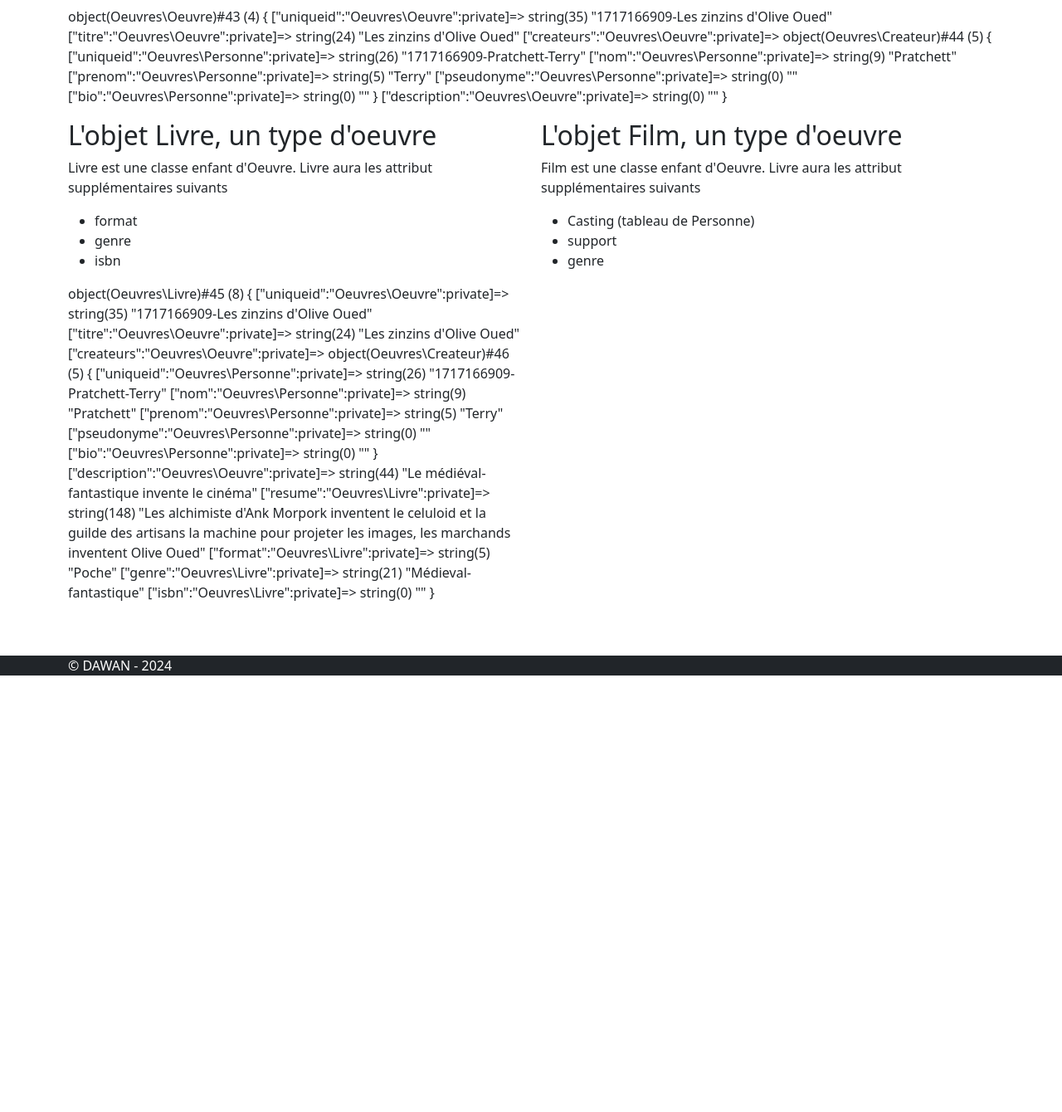
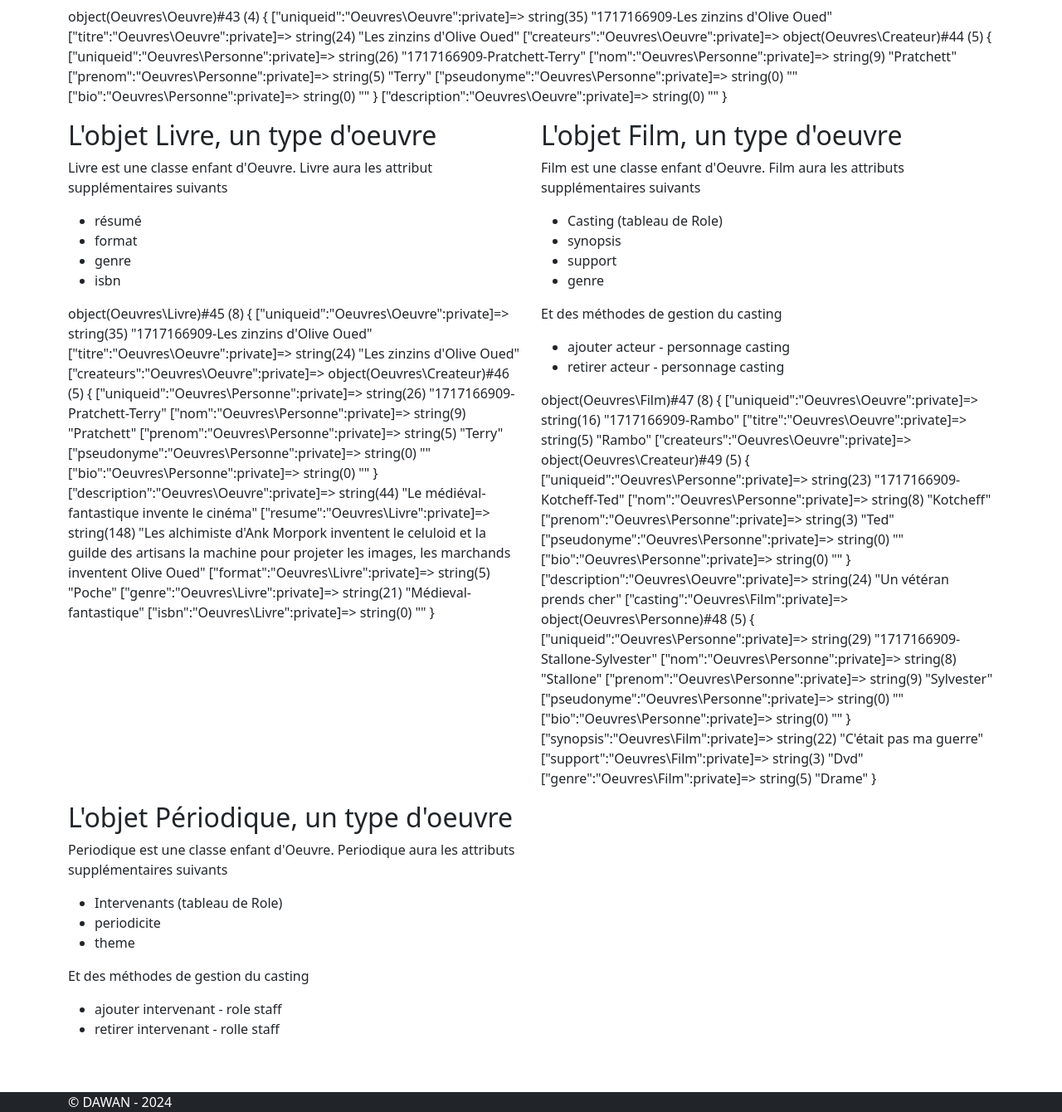
Before and after one commit to nicoduflot/2024-05-27-php-avance, a PHP site: page /mediatheque.php in a window 1280 px wide. Shown: the part 511-1851 px from the top of the page at 83% size. Before the commit the page ends 1325 px from the top, so only its background shows below. Run offline with PHP 8.4, Linux system fonts and the light colour scheme.

Commit message:
TD - Exo Mediathèques pt 3 et là, ça commence a faire beacoup

```diff
--- a/mediatheque.php
+++ b/mediatheque.php
@@ -4,6 +4,8 @@ use Utils\Tools;
 use Doctrine\Common\Collections\ArrayCollection;
 use Oeuvres\Oeuvre;
 use Oeuvres\Livre;
+use Oeuvres\Film;
+use Oeuvres\Personne;
 ?>
 <!DOCTYPE html>
 <html lang="fr">
@@ -64,6 +66,7 @@ use Oeuvres\Livre;
                     Livre est une classe enfant d'Oeuvre. Livre aura les attribut supplémentaires suivants
                 </p>
                 <ul>
+                    <li>résumé</li>
                     <li>format</li>
                     <li>genre</li>
                     <li>isbn</li>
@@ -79,14 +82,51 @@ use Oeuvres\Livre;
                     <h2>L'objet Film, un type d'oeuvre</h2>
                 </header>
                 <p>
-                    Film est une classe enfant d'Oeuvre. Livre aura les attribut supplémentaires suivants
+                    Film est une classe enfant d'Oeuvre.
+                    Film aura les attributs supplémentaires suivants
                 </p>
                 <ul>
-                    <li>Casting (tableau de Personne)</li>
+                    <li>Casting (tableau de Role)</li>
+                    <li>synopsis</li>
                     <li>support</li>
                     <li>genre</li>
                 </ul>
+                <p>
+                    Et des méthodes de gestion du casting
+                </p>
+                <ul>
+                    <li>ajouter acteur - personnage casting</li>
+                    <li>retirer acteur - personnage casting</li>
+                </ul>
                 <?php
+                $film = new Film('Rambo', 'Un vétéran prends cher', 'C\'était pas ma guerre', 'Dvd', 'Drame');
+                $film->ajouterActeur(new Personne('Stallone', 'Sylvester', '', ''));
+                $film->ajoutcreateur('Kotcheff', 'Ted', '');
+                tools::prePrint($film);
+                ?>
+            </article>
+            <article class="col-lg-6">
+                <header>
+                    <h2>L'objet Périodique, un type d'oeuvre</h2>
+                </header>
+                <p>
+                    Periodique est une classe enfant d'Oeuvre.
+                    Periodique aura les attributs supplémentaires suivants
+                </p>
+                <ul>
+                    <li>Intervenants (tableau de Role)</li>
+                    <li>periodicite</li>
+                    <li>theme</li>
+                </ul>
+                <p>
+                    Et des méthodes de gestion du casting
+                </p>
+                <ul>
+                    <li>ajouter intervenant - role staff</li>
+                    <li>retirer intervenant - rolle staff</li>
+                </ul>
+                <?php
+
                 ?>
             </article>
         </section>
--- a/src/Classes/Mediatheque/Film.php
+++ b/src/Classes/Mediatheque/Film.php
@@ -1 +1,118 @@
 <?php
+
+namespace Oeuvres;
+
+class Film extends Oeuvre{
+    /*
+    <li>Casting (tableau de Personne)</li>
+                    <li>synopsis</li>
+                    <li>support</li>
+                    <li>genre</li>
+    */
+
+    /* attributs */
+    private $casting;
+    private $synopsis;
+    private $support;
+    private $genre;
+
+    /* constructeur */
+    public function __construct($titre, $description, $synopsis, $support, $genre){
+        parent::__construct($titre, $description);
+        $this->casting = [];
+        $this->synopsis = $synopsis;
+        $this->support = $support;
+        $this->genre = $genre;
+    }
+
+    /* assesseurs mutateurs */
+
+    /**
+     * Get the value of casting
+     */
+    public function getCasting()
+    {
+        return $this->casting;
+    }
+
+    /**
+     * Set the value of casting
+     *
+     * @return  self
+     */
+    public function setCasting($casting)
+    {
+        $this->casting = $casting;
+
+        return $this;
+    }
+
+    /**
+     * Get the value of synopsis
+     */
+    public function getSynopsis()
+    {
+        return $this->synopsis;
+    }
+
+    /**
+     * Set the value of synopsis
+     *
+     * @return  self
+     */
+    public function setSynopsis($synopsis)
+    {
+        $this->synopsis = $synopsis;
+
+        return $this;
+    }
+
+    /**
+     * Get the value of support
+     */
+    public function getSupport()
+    {
+        return $this->support;
+    }
+
+    /**
+     * Set the value of support
+     *
+     * @return  self
+     */
+    public function setSupport($support)
+    {
+        $this->support = $support;
+
+        return $this;
+    }
+
+    /**
+     * Get the value of genre
+     */
+    public function getGenre()
+    {
+        return $this->genre;
+    }
+
+    /**
+     * Set the value of genre
+     *
+     * @return  self
+     */
+    public function setGenre($genre)
+    {
+        $this->genre = $genre;
+
+        return $this;
+    }
+
+    /* méthode de films */
+    public function ajouterActeur($acteur){
+        $this->setCasting($acteur);
+    }
+
+    public function retirerActeur($acteur){
+
+    }
+}
--- a/src/Classes/Mediatheque/Oeuvre.php
+++ b/src/Classes/Mediatheque/Oeuvre.php
@@ -84,7 +84,7 @@ class Oeuvre{
     }
 
     public function ajoutcreateur($nom, $prenom = '', $bio = ''){
-        $this->createurs = new Createur($nom, $prenom, $bio);
+        $this->setCreateurs(new Createur($nom, $prenom, $bio));
     }
 
 }
```
Also changed, not shown: src/Classes/Mediatheque/Role.php (added, +14 -0 lines).
